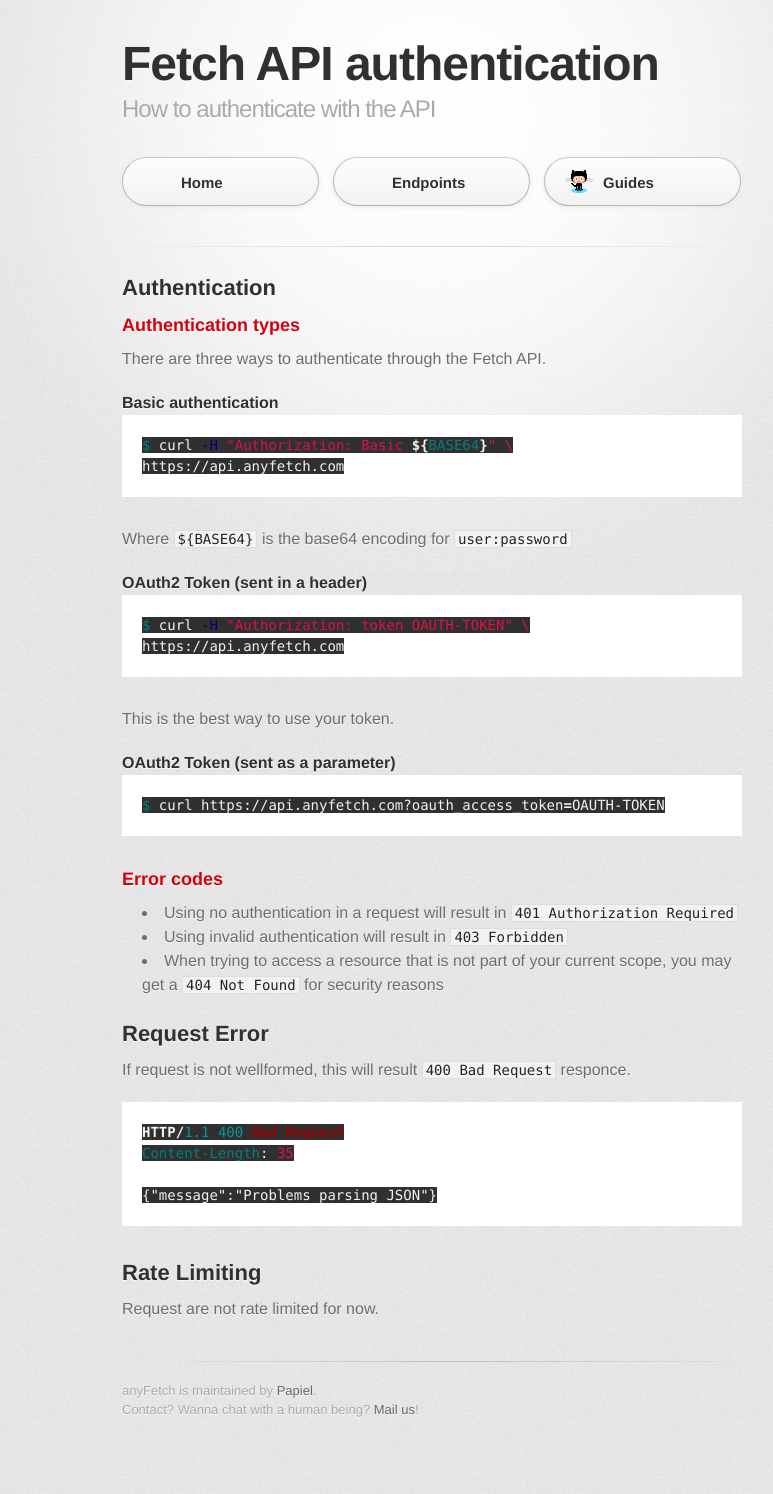
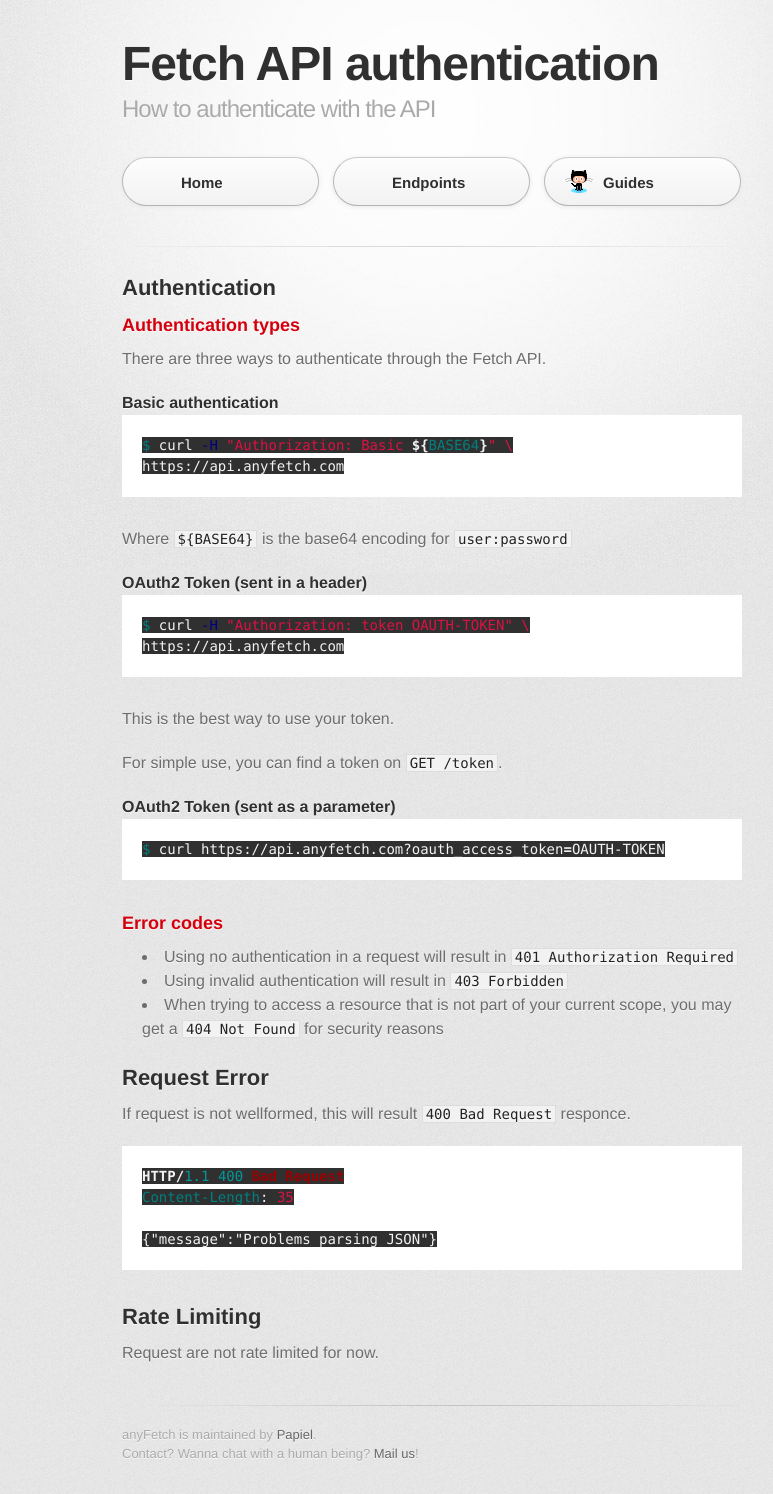
Before and after one commit to AnyFetch/developers.anyfetch.com, a Jekyll site: the page built from authentication.md, in a window 1280 px wide. Shown: the whole page, without its empty margins (208-981 px from the left). Built offline with Jekyll 4.4.1, drawn with Linux system fonts in a browser that asks for light colours; some web fonts are replaced; Markdown is read by kramdown in place of the engine named in the settings; before the commit the page ends 1450 px from its top, so only the background shows below that.

Commit message:
Explaining how to retrieve a token

````diff
--- a/authentication.md
+++ b/authentication.md
@@ -23,6 +23,8 @@ https://api.anyfetch.com
 ```
 This is the best way to use your token.
 
+For simple use, you can find a token on [`GET /token`](/endpoints/#account-token).
+
 #### OAuth2 Token (sent as a parameter)
 ```sh
 $ curl https://api.anyfetch.com?oauth_access_token=OAUTH-TOKEN
````
